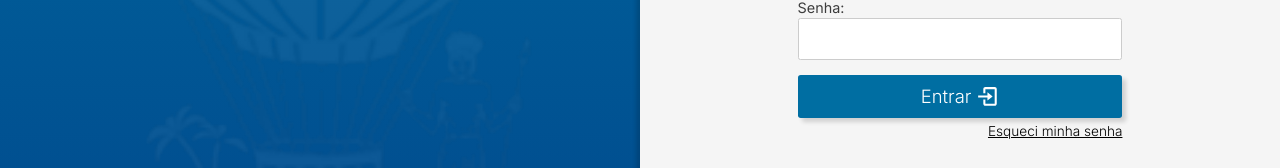
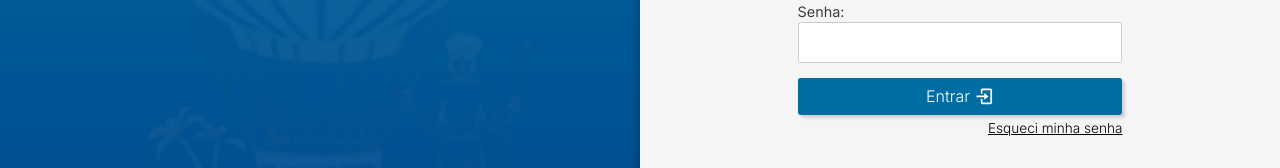
Before and after one commit to GustLSant/pge-estagio-app, a React (Vite) app: page / in a window 1280 px wide. Shown: the part 403-571 px from the top of the page. Built offline with nearby package versions, Linux system fonts and the light colour scheme.

Commit message:
Button better default props values

```diff
--- a/src/components/Button/Button.css
+++ b/src/components/Button/Button.css
@@ -11,8 +11,7 @@
         cursor: pointer;
         filter: brightness(120%);
     }
-    &:active{
-        cursor: pointer;
+    &.solid:active{
         background-image: linear-gradient(to bottom, rgba(0,0,0, 0.2), rgba(0,0,0, 0.2)); /* efeito de escurecimento */
     }
 
@@ -22,6 +21,7 @@
         color: white;
     }
     &.outlined{
+        background-color: transparent;
         border: 1px solid var(--darkblue);
     }
 
--- a/src/components/Button/Button.tsx
+++ b/src/components/Button/Button.tsx
@@ -27,13 +27,13 @@ const defaultProps:ButtonProps = {
     variant: 'solid',
     colorVariant: 'dark',
     grow: false,
-    fontSize: '1.15em',
+    fontSize: '0.9em',
     gap: '3px',
     paddingVertical: '0.5em',
-    paddingHorizontal: '2.5em',
+    paddingHorizontal: '1.5em',
     leftIcon: undefined,
     rightIcon: undefined,
-    iconSize: '1.35em',
+    iconSize: '1.3em',
     loading: false,
     disabled: false,
 };
--- a/src/index.css
+++ b/src/index.css
@@ -39,7 +39,7 @@ a:visited{
 }
 
 .shadow-01{
-  box-shadow: 4px 4px 4px rgba(0,0,0, 0.15);
+  box-shadow: 3px 3px 3px rgba(0,0,0, 0.15);
 }
 
 .row-separator{
--- a/src/pages/general/ErrorPage/ErrorPage.css
+++ b/src/pages/general/ErrorPage/ErrorPage.css
@@ -5,6 +5,7 @@
     justify-content: center;
     align-items: center;
     text-align: center;
+    font-weight: 300;
 
     background-image: url('/logo-alt-transp-branca-5.png'), var(--blue-gradient-01);
     background-position: center;
@@ -23,7 +24,7 @@
         div{
             display: flex;
             flex-direction: column;
-            gap: 5px;
+            gap: 3px;
         }
     }
 }
--- a/src/pages/general/ErrorPage/ErrorPage.tsx
+++ b/src/pages/general/ErrorPage/ErrorPage.tsx
@@ -14,8 +14,7 @@ export default function ErrorPage(){
                     <p>A página procurada não foi encontrada. </p>
                     <p>Por favor, volte para a página anterior.</p>
                 </div>
-                <Button label="Voltar" onClick={()=>{navigate(-1)}} paddingHorizontal="30px" />
-                {/* <p onClick={() => } style={{textDecoration: 'underline'}}>Voltar</p> */}
+                <Button label="Voltar" onClick={()=>{navigate(-1)}} fontSize="1.0em" />
             </div>
         </div>
     )
--- a/src/pages/general/LoginPage.tsx
+++ b/src/pages/general/LoginPage.tsx
@@ -121,7 +121,7 @@ export default function LoginPage(){
                         <TextInput value={password} onChange={onChangePasswordlInput} label='Senha' fontSize='16px' secret disabled={isLoading} error={errors.passwordError} helperText={errors.passwordHelperText} />
                     </div>
                     <div className='login-container__buttons-container'>
-                        <Button label='Entrar' onClick={handleClickLoginButton} loading={isLoading} variant='solid' rightIcon={BiLogIn} grow />
+                        <Button label='Entrar' onClick={handleClickLoginButton} loading={isLoading} rightIcon={BiLogIn} fontSize='1.0em' grow />
                         <p className='login-container__forgot-password'>Esqueci minha senha</p>
                     </div>
                 </div>
--- a/src/pages/general/MyAccountPage.tsx
+++ b/src/pages/general/MyAccountPage.tsx
@@ -93,7 +93,7 @@ export default function MyAccountPage(){
                     </div>
 
                     <div className="my-acount-page__modal-button-password-container">
-                        <Button label="Alterar Senha" fontSize="0.9em" onClick={handleClickConfirmChangePassword} />
+                        <Button label="Alterar Senha" onClick={handleClickConfirmChangePassword} />
                     </div>
                 </Modal>
             }
@@ -160,7 +160,7 @@ export default function MyAccountPage(){
                     </section>
 
                     <section className="my-account-page__buttons-container">
-                        <Button label="Alterar Senha" onClick={handleClickChangePassword} fontSize="0.9em" />
+                        <Button label="Alterar Senha" onClick={handleClickChangePassword} />
                     </section>
                 </>
             }
--- a/src/pages/general/ProcessListPage.tsx
+++ b/src/pages/general/ProcessListPage.tsx
@@ -233,7 +233,7 @@ export default function ProcessListPage(){
                 (authContext?.user?.role === 'attorney') &&
                 (refinedData !== undefined && !isLoading && refinedData.length !== 0) &&
                 <footer>
-                    <Button label="Cadastrar Processo" onClick={()=>{}} fontSize="0.9em" paddingHorizontal="15px" />
+                    <Button label="Cadastrar Processo" onClick={()=>{}} />
                 </footer>
             }
         </div>
--- a/src/pages/general/ProcessViewerPage/ProcessViewerPage.tsx
+++ b/src/pages/general/ProcessViewerPage/ProcessViewerPage.tsx
@@ -53,10 +53,10 @@ export default function ProcessViewerPage(){
                 <h2>Visualizar Processo</h2>
             </header>
 
-            <div onClick={handleClickBackButton} className="process-viewer-page__back-button">
-                <BiArrowBack />
-                <p>Voltar</p>
+            <div>
+                <Button label="Voltar" leftIcon={BiArrowBack} onClick={handleClickBackButton} variant="outlined" paddingHorizontal="10px" paddingVertical="5px" />
             </div>
+
 
             {
                 (isLoading) ? <LoadingIcon /> :
@@ -113,7 +113,7 @@ export default function ProcessViewerPage(){
                     {
                         (authContext?.user?.role === 'attorney') &&
                         <footer>
-                            <Button label="Editar Processo" onClick={()=>{}} fontSize="0.9em" paddingHorizontal="15px" />
+                            <Button label="Editar Processo" onClick={()=>{}} />
                         </footer>
                     }
                 </>
--- a/src/routes.tsx
+++ b/src/routes.tsx
@@ -9,7 +9,7 @@ import ProcessListPage from './pages/general/ProcessListPage.tsx';
 
 import ProcessViewerPage from './pages/general/ProcessViewerPage/ProcessViewerPage.tsx';
 
-import AttorneyProcessCreationPage from './pages/attorney/AttorneyProcessCreationPage.tsx';
+import ProcessRegisterPage from './pages/attorney/ProcessRegisterPage/ProcessRegisterPage.tsx';
 import ProtectedRoute from './components/ProtectedRoute.tsx';
 
 
@@ -85,8 +85,8 @@ const routes = [
             element: <ProcessViewerPage />
           },
           {
-            path: '/procurador/criar-processo',
-            element: <AttorneyProcessCreationPage />
+            path: '/procurador/cadastrar-processo',
+            element: <ProcessRegisterPage />
           },
         ]
       },
```
